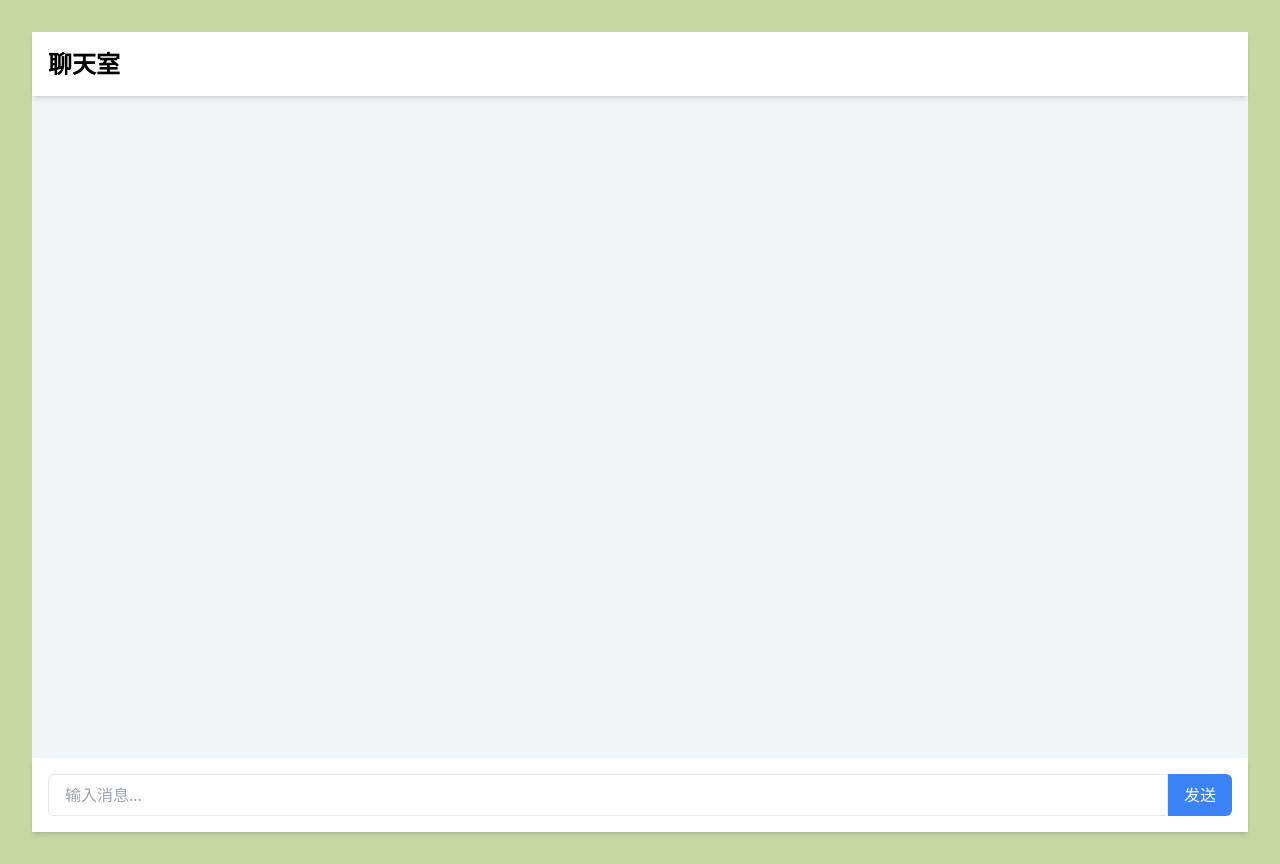
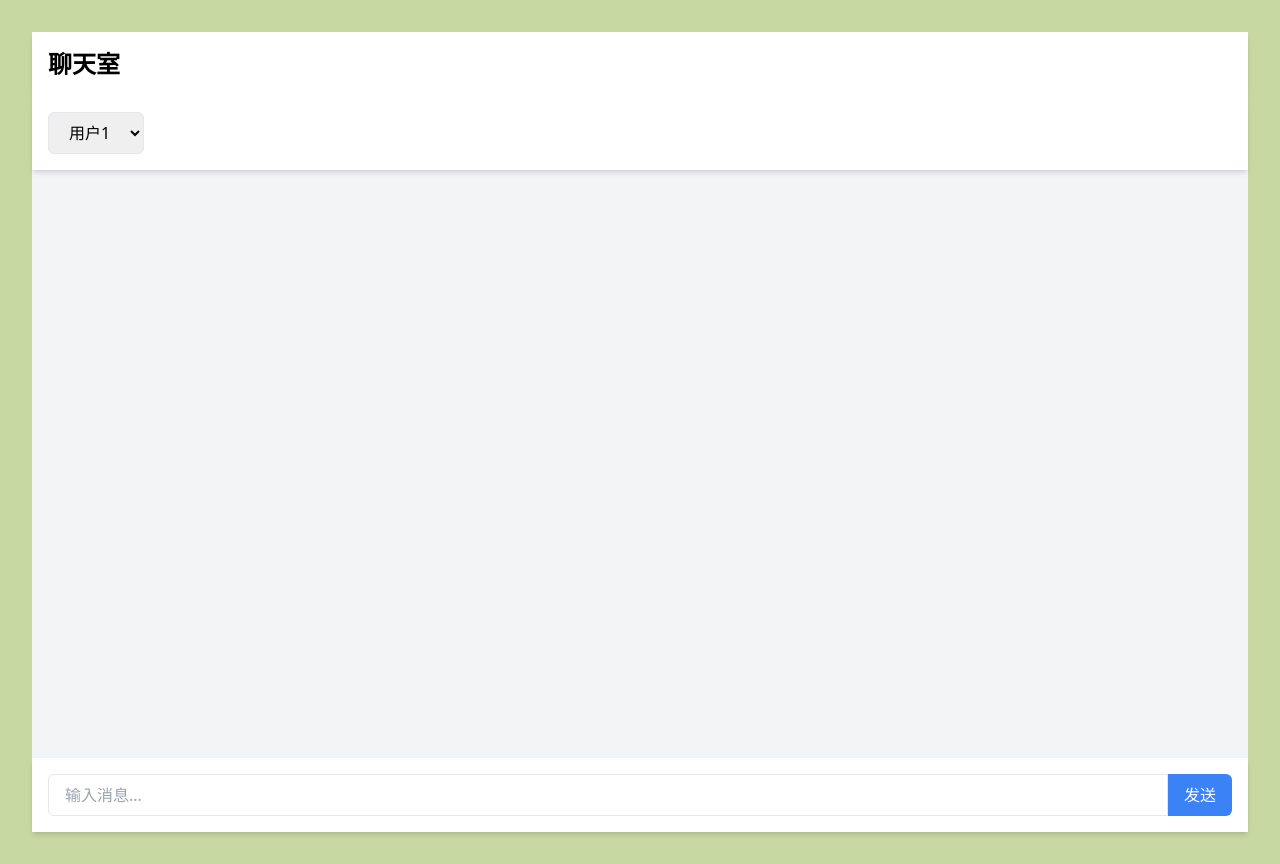
Before and after one commit to cloudblaze123/SimpleChat, a Vue app: page / in a window 1280 px wide. Built offline with nearby package versions, Linux system fonts and the light colour scheme.

Commit message:
主要变化：聊天室允许切换不同账户发送消息，用以支持测试工作，主要代码由ai生成

```diff
--- a/src/components/ChatRoom.vue
+++ b/src/components/ChatRoom.vue
@@ -3,6 +3,7 @@
       <div class="p-4 bg-white shadow-md">
         <h1 class="text-2xl font-bold">聊天室</h1>
       </div>
+      <UserSelector @user-changed="updateUser" />
       <div class="flex-1 p-4 overflow-y-auto">
         <div v-for="(message, index) in messages" :key="index" class="mb-2">
           <span class="font-bold">{{ message.user }}:</span> {{ message.text }}
@@ -18,12 +19,17 @@
   </template>
 
   <script>
+  import UserSelector from './UserSelector.vue';
+
   export default {
+    components: {
+      UserSelector
+    },
     data() {
       return {
         messages: [],
         newMessage: '',
-            user: '用户' + Math.floor(Math.random() * 1000)
+        user: ''
       };
     },
     methods: {
@@ -32,6 +38,9 @@ export default {
           this.messages.push({ user: this.user, text: this.newMessage });
           this.newMessage = '';
         }
+      },
+      updateUser(newUser) {
+        this.user = newUser;
       }
     }
   };
--- /dev/null
+++ b/src/components/UserSelector.vue
@@ -0,0 +1,30 @@
+<template>
+    <div class="p-4 bg-white shadow-md">
+      <select v-model="selectedUser" class="px-4 py-2 border rounded-md" @change="changeUser">
+        <option v-for="user in users" :key="user" :value="user">{{ user }}</option>
+      </select>
+    </div>
+  </template>
+
+  <script>
+  export default {
+    data() {
+      return {
+        users: ['用户1', '用户2', '用户3'],
+        selectedUser: ''
+      };
+    },
+    methods: {
+      changeUser() {
+        this.$emit('user-changed', this.selectedUser);
+      }
+    },
+    mounted() {
+      this.selectedUser = this.users[0]; // 默认选择第一个用户
+      this.changeUser();
+    }
+  };
+  </script>
+
+  <style scoped>
+  </style>
```
Lines whose indentation alone changed are shown as unchanged.
